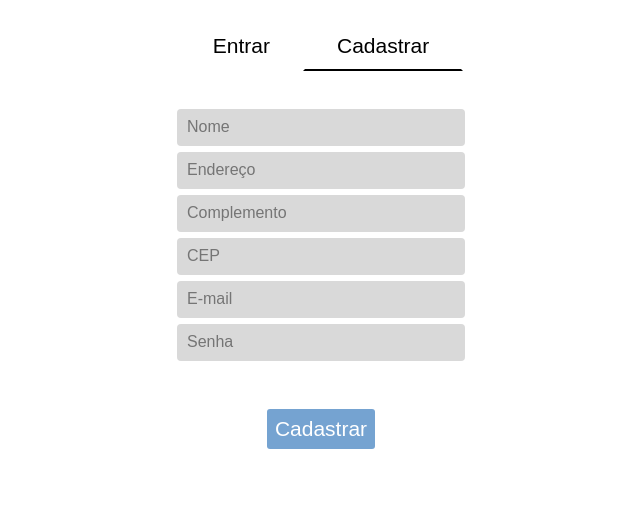
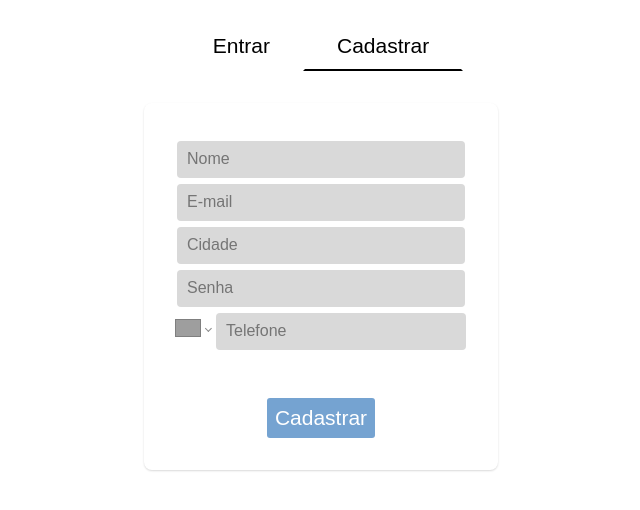
Before and after one commit to KZTN/MegaHack_frontend, a React (Create React App) app in the folder web/: page /login in a window 1280 px wide. Both pictures are taken after a click on the button "Cadastrar". Shown: the top 510 px of the page, without its empty margins (319-959 px from the left). Built offline with nearby package versions, Linux system fonts and the light colour scheme; grey boxes are pictures that could not be loaded.

Commit message:
:recycle: Refactored signin & signup components
all changes are functional

```diff
--- a/web/package.json
+++ b/web/package.json
@@ -16,6 +16,7 @@
     "react": "^16.13.1",
     "react-dom": "^16.13.1",
     "react-icons": "^3.10.0",
+    "react-phone-number-input": "^3.0.24",
     "react-router-dom": "^5.2.0",
     "react-scripts": "3.4.1",
     "react-scrollbar": "^0.5.6",
@@ -43,6 +44,7 @@
     ]
   },
   "devDependencies": {
-    "@types/react": "^16.9.41"
+    "@types/react": "^16.9.41",
+    "@types/react-phone-number-input": "^3.0.4"
   }
 }
--- a/web/src/components/signin.tsx
+++ b/web/src/components/signin.tsx
@@ -1,25 +1,62 @@
-import React, { useState } from 'react'
-import { useHistory } from 'react-router-dom'
-
-import './styles.css'
+import React, { useState, FormEvent, useEffect } from "react";
+import { useHistory } from "react-router-dom";
+import api from "../services/api";
+import "./styles.css";
 
 const SignIn = () => {
-  const history = useHistory()
+  const history = useHistory();
+  const [emailfield, setEmailfield] = useState<string>("");
+  const [passwordfield, setSasswordfield] = useState<string>("");
 
-  function goToHome() {
-    history.push('/home')
+  useEffect(() => {
+    if (localStorage.getItem("id")) {
+      history.push("/home");
+    }
+  }, [history]);
+
+  async function getData() {
+    await api
+      .post("/sessions", { email: emailfield, password: passwordfield })
+      .then((response) => {
+        localStorage.setItem("id", response.data);
+        history.push("/home");
+      })
+      .catch((error) => {
+        console.log(error);
+      });
+  }
+
+  function handleSubmit(e: FormEvent) {
+    e.preventDefault();
+    getData();
   }
 
   return (
     <div className="form">
-      <input type="text" name="email" placeholder="E-mail" />
-      <input type="password" name="password" placeholder="Senha" />
+      <form onSubmit={handleSubmit}>
+        <input
+          type="text"
+          name="email"
+          placeholder="E-mail"
+          required
+          value={emailfield}
+          onChange={(e) => setEmailfield(e.target.value)}
+        />
+        <input
+          type="password"
+          name="password"
+          placeholder="Senha"
+          required
+          minLength={6}
+          value={passwordfield}
+          onChange={(e) => setSasswordfield(e.target.value)}
+        />
+        <div className="footer">
+          <button type="submit">Entrar</button>
+        </div>
+      </form>
+    </div>
+  );
+};
 
-      <div className="footer">
-        <button onClick={goToHome}>Entrar</button>
-      </div>
-    </div>
-  )
-}
-
-export default SignIn
+export default SignIn;
--- a/web/src/components/signup.tsx
+++ b/web/src/components/signup.tsx
@@ -1,31 +1,95 @@
-import React, { useState } from 'react'
-import { useHistory } from 'react-router-dom'
-
-import './styles.css'
+import React, { useState, FormEvent, useEffect } from "react";
+import { useHistory } from "react-router-dom";
+import api from "../services/api";
+import Input from "react-phone-number-input";
+import "react-phone-number-input/style.css";
+import "./styles.css";
 
 const SignUp = () => {
-  const history = useHistory()
-
-  function goToHome() {
-    history.push('/home')
+  const history = useHistory();
+  const [namefield, setNamefield] = useState<string>("");
+  const [phonefield, setPhonefield] = useState<string>("");
+  const [cityfield, setCityfield] = useState<string>("");
+  const [emailfield, setEmailfield] = useState<string>("");
+  const [passwordfield, setSasswordfield] = useState<string>("");
+  useEffect(() => {
+    if (localStorage.getItem("id")) {
+      history.push("/home");
+    }
+  }, [history]);
+  async function handleData() {
+    await api
+      .post("/users", {
+        email: emailfield,
+        password: passwordfield,
+        city: cityfield,
+        phone: phonefield,
+      })
+      .then((response) => {
+        localStorage.setItem("id", response.data.id);
+        history.push("/home");
+      })
+      .catch((error) => {
+        console.log(error);
+      });
   }
-
+  function handleSubmit(e: FormEvent) {
+    e.preventDefault();
+    handleData();
+  }
   return (
     <div className="content">
       <div className="form">
-        <input type="text" name="name" placeholder="Nome" />
-        <input type="text" name="address" placeholder="Endereço" />
-        <input type="text" name="complement" placeholder="Complemento" />
-        <input type="text" name="cep" placeholder="CEP" />
-        <input type="text" name="email" placeholder="E-mail" />
-        <input type="password" name="password" placeholder="Senha" />
-
-        <div className="footer">
-          <button onClick={goToHome}>Cadastrar</button>
-        </div>
+        <form onSubmit={handleSubmit}>
+          <input
+            type="text"
+            name="name"
+            placeholder="Nome"
+            required
+            value={namefield}
+            onChange={(e) => setNamefield(e.target.value)}
+          />
+          <input
+            type="text"
+            name="email"
+            placeholder="E-mail"
+            required
+            value={emailfield}
+            onChange={(e) => setEmailfield(e.target.value)}
+          />
+          <input
+            type="text"
+            name="city"
+            placeholder="Cidade"
+            required
+            value={cityfield}
+            onChange={(e) => setCityfield(e.target.value)}
+          />
+          <input
+            type="password"
+            name="password"
+            placeholder="Senha"
+            required
+            minLength={6}
+            value={passwordfield}
+            onChange={(e) => setSasswordfield(e.target.value)}
+          />
+          <Input
+            defaultCountry="BR"
+            name="phone"
+            id="phone"
+            value={phonefield}
+            onChange={setPhonefield}
+            placeholder="Telefone"
+            style={{ width: "290px" }}
+          />
+          <div className="footer">
+            <button type="submit">Cadastrar</button>
+          </div>
+        </form>
       </div>
     </div>
-  )
-}
+  );
+};
 
-export default SignUp
+export default SignUp;
--- a/web/src/components/styles.css
+++ b/web/src/components/styles.css
@@ -1,24 +1,27 @@
 html {
-  --button-color: #75A3D1;
+  --button-color: #75a3d1;
   --button-color-hover: #538cc6;
-  --menu-color: #B1434E;
+  --menu-color: #b1434e;
   --menu-color-hover: #943841;
   --input-color: #d9d9d9;
-  --searchbar-color: #FF9A5C;
+  --searchbar-color: #ff9a5c;
 }
 
 /* Formulários */
 
-.form {
+.form form {
   margin-top: 2em;
   display: flex;
   flex-direction: column;
   align-items: center;
+  padding: 2rem;
+  border-radius: 8px;
+  box-shadow: 0 0.0625rem 0.125rem 0 rgba(0, 0, 0, 0.15);
 }
 
 .form input {
   margin-top: 6px;
-  min-width: 18em;
+  width: 18em;
   height: 37px;
   padding: 0px 10px;
   font-size: 16px;
@@ -104,7 +107,8 @@ html {
   background-color: var(--menu-color-hover);
 }
 
-.links-wrapper a label, small {
+.links-wrapper a label,
+small {
   margin-left: 10px;
 }
 
@@ -114,7 +118,7 @@ html {
   padding-left: 5px;
 }
 
-.img-menu{
+.img-menu {
   width: 50px;
   height: 50px;
   background-size: cover;
--- a/web/src/pages/login/styles.css
+++ b/web/src/pages/login/styles.css
@@ -19,7 +19,7 @@
   padding-bottom: 0.5em;
 }
 
-.header button:focus{
-  outline:none;
+.header button:focus {
+  outline: none;
   border-bottom-color: black;
 }
```
Also changed, not shown: 1 other file (tests, documents, lock files or other folders).
